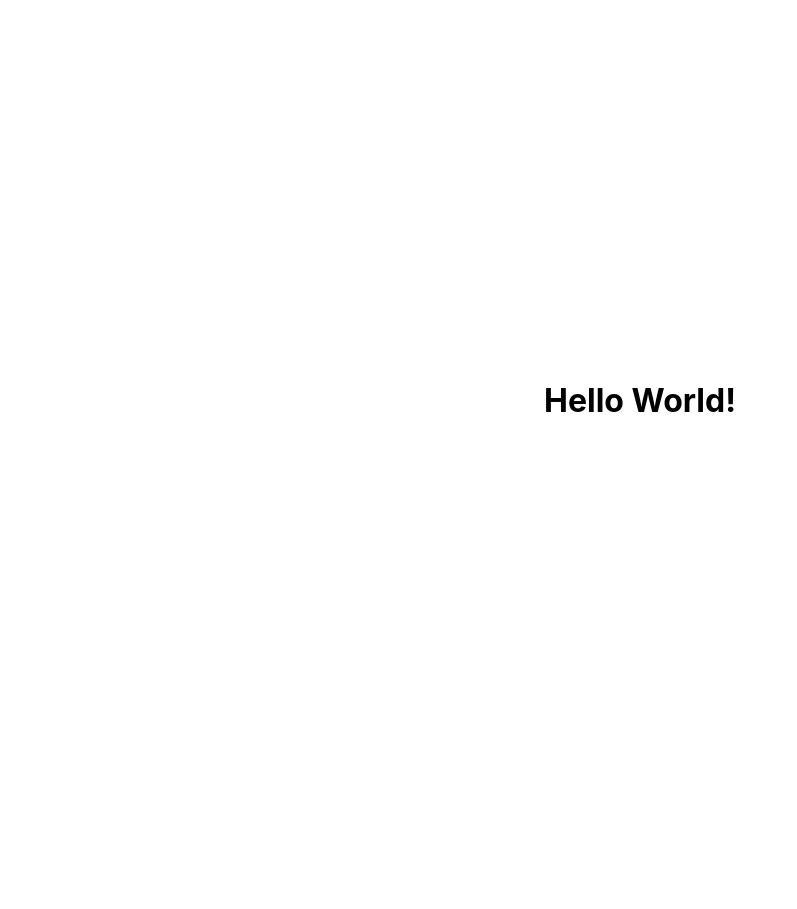
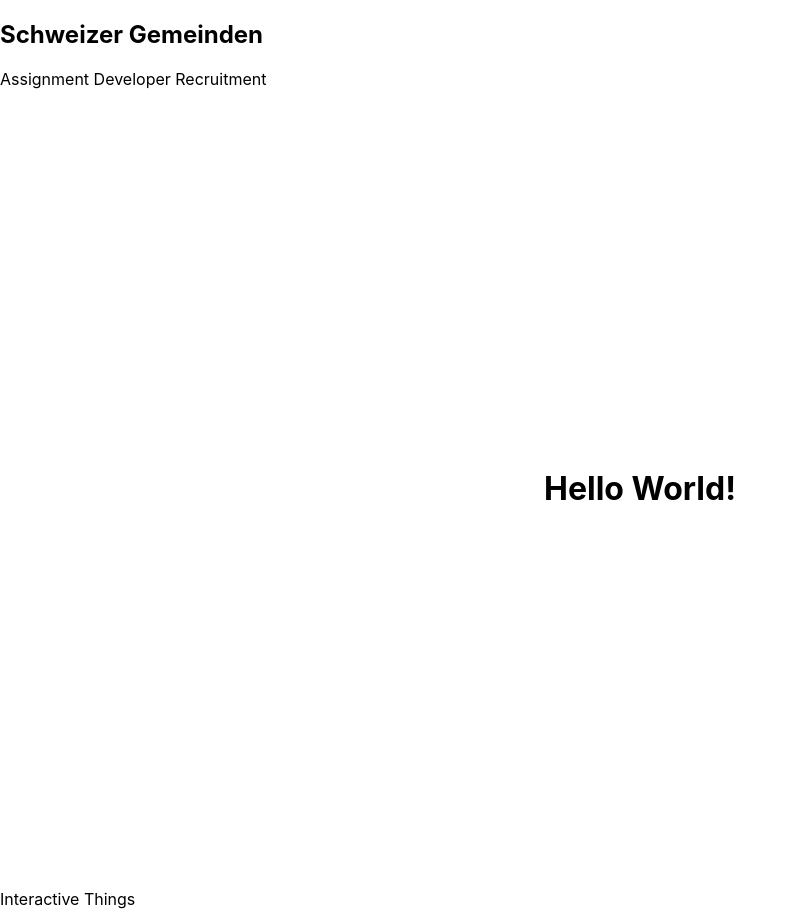
Before and after one commit to Salemoche/assignment-Interactive-things, a Next.js app: page / in a window 1280 px wide. Shown: the whole page, without its empty margins (0-797 px from the left). Before the commit the page ends 800 px from the top, so only its background shows below. Built offline with nearby package versions, Linux system fonts and the light colour scheme.

Commit message:
add layout, footer, meta and navigation components, add node-sass and scss file

```diff
--- /dev/null
+++ b/components/footer/footer.component.tsx
@@ -0,0 +1,14 @@
+import React from 'react'
+
+const FooterComponent = () => {
+    return (
+        <footer className="iat-footer">
+            <div className="iat-footer__bar">
+                <div className="iat-footer__icon"></div>
+                <div className="iat-footer__text">Interactive Things</div>
+            </div>
+        </footer>
+    )
+}
+
+export default FooterComponent
--- /dev/null
+++ b/components/layout/layout.component.tsx
@@ -0,0 +1,21 @@
+import React, { FC } from 'react'
+import MetaComponent from '../meta/meta.component';
+import NavigationComponent from '../navigation/navigation.component';
+import FooterComponent from '../footer/footer.component';
+
+interface LayoutInterface {
+    children: any
+}
+
+const LayoutComponent: FC<LayoutInterface> = ({ children }) => {
+    return (
+        <>
+            <MetaComponent/>
+            <NavigationComponent/>
+            { children }
+            <FooterComponent/>
+        </>
+    )
+}
+
+export default LayoutComponent
--- /dev/null
+++ b/components/meta/meta.component.tsx
@@ -0,0 +1,14 @@
+import React from 'react'
+import Head from 'next/head'
+
+const MetaComponent = () => {
+    return (
+        <Head>
+            <title>Assignment Developer Recruitment</title>
+            <meta name="description" content="Assignment Developer Recruitment for Gabriel Bach" />
+            <link rel="icon" href="/favicon.ico" />
+        </Head>
+    )
+}
+
+export default MetaComponent
--- /dev/null
+++ b/components/navigation/navigation.component.tsx
@@ -0,0 +1,13 @@
+import React from 'react'
+import Link from 'next/link'
+
+const NavigationComponent = () => {
+    return (
+        <nav className="iat-navigation">
+            <Link href="/"><h1 className="iat-navigation__heading">Schweizer Gemeinden</h1></Link>
+            <div className="iat-navigation__subheading">Assignment Developer Recruitment</div>
+        </nav>
+    )
+}
+
+export default NavigationComponent
--- a/package.json
+++ b/package.json
@@ -10,6 +10,7 @@
   },
   "dependencies": {
     "next": "11.1.2",
+    "node-sass": "^5.0.0",
     "react": "17.0.2",
     "react-dom": "17.0.2"
   },
--- a/pages/index.tsx
+++ b/pages/index.tsx
@@ -1,8 +1,8 @@
 import type { NextPage } from 'next'
-import Head from 'next/head'
 import Image from 'next/image'
-import styles from '../styles/Home.module.css'
+import styles from '../styles/Home.module.scss'
 import { useEffect, FC } from 'react';
+import LayoutComponent from '../components/layout/layout.component';
 
 interface HomeInterface {
   municipalities: any
@@ -16,15 +16,11 @@ const Home: FC<HomeInterface> = ({municipalities}) => {
   }, [municipalities])
 
   return (
-    <div className={styles.container}>
-      <Head>
-        <title>Create Next App</title>
-        <meta name="description" content="Generated by create next app" />
-        <link rel="icon" href="/favicon.ico" />
-      </Head>
-
-      <h1>Hello World!</h1>
-    </div>
+    <LayoutComponent>
+      <div className={styles.container}>
+        <h1>Hello World!</h1>
+      </div>
+    </LayoutComponent>
   )
 }
 
```
Also changed, not shown: styles/Home.module.scss (renamed from styles/Home.module.css), 2 other files (tests, documents, lock files or other folders).
